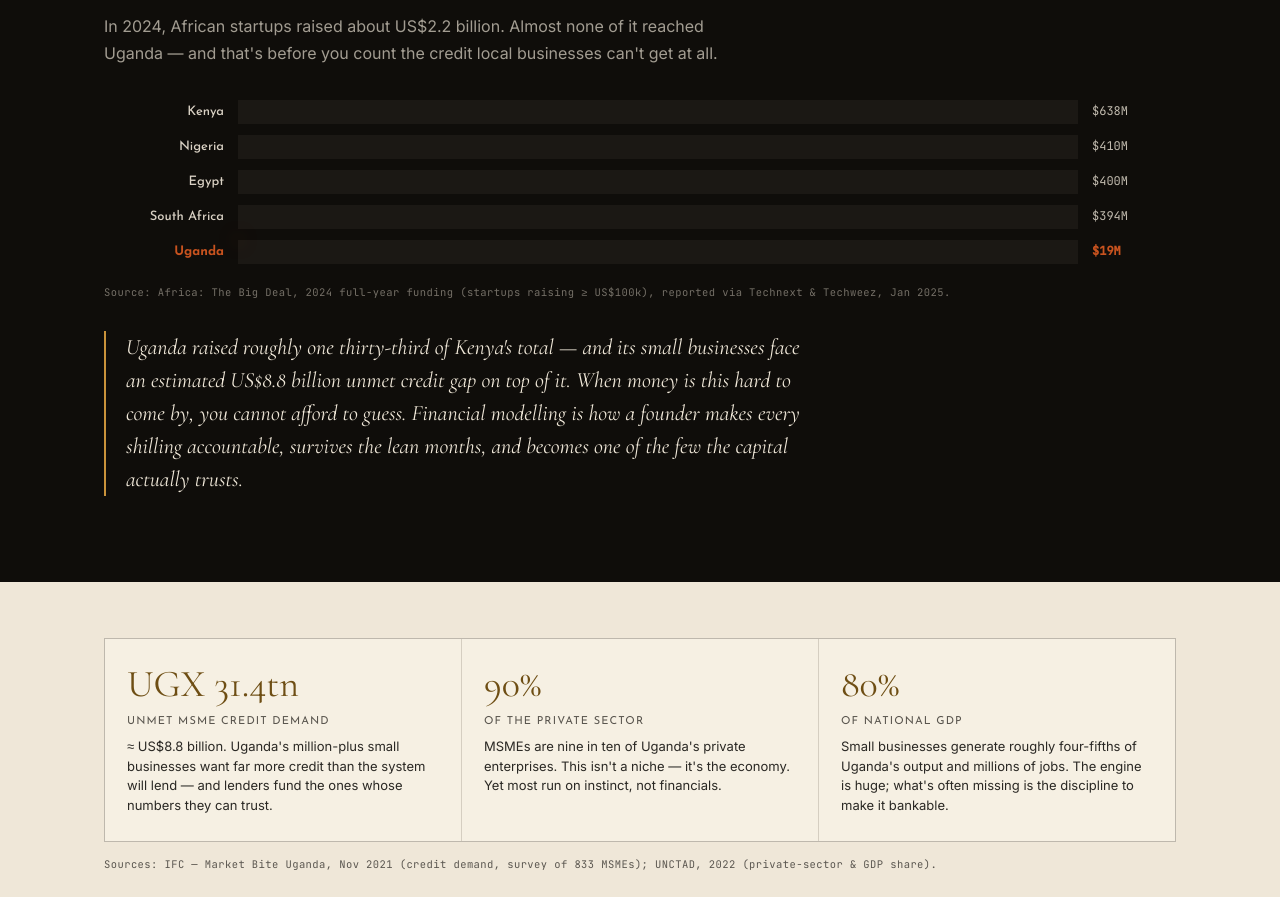
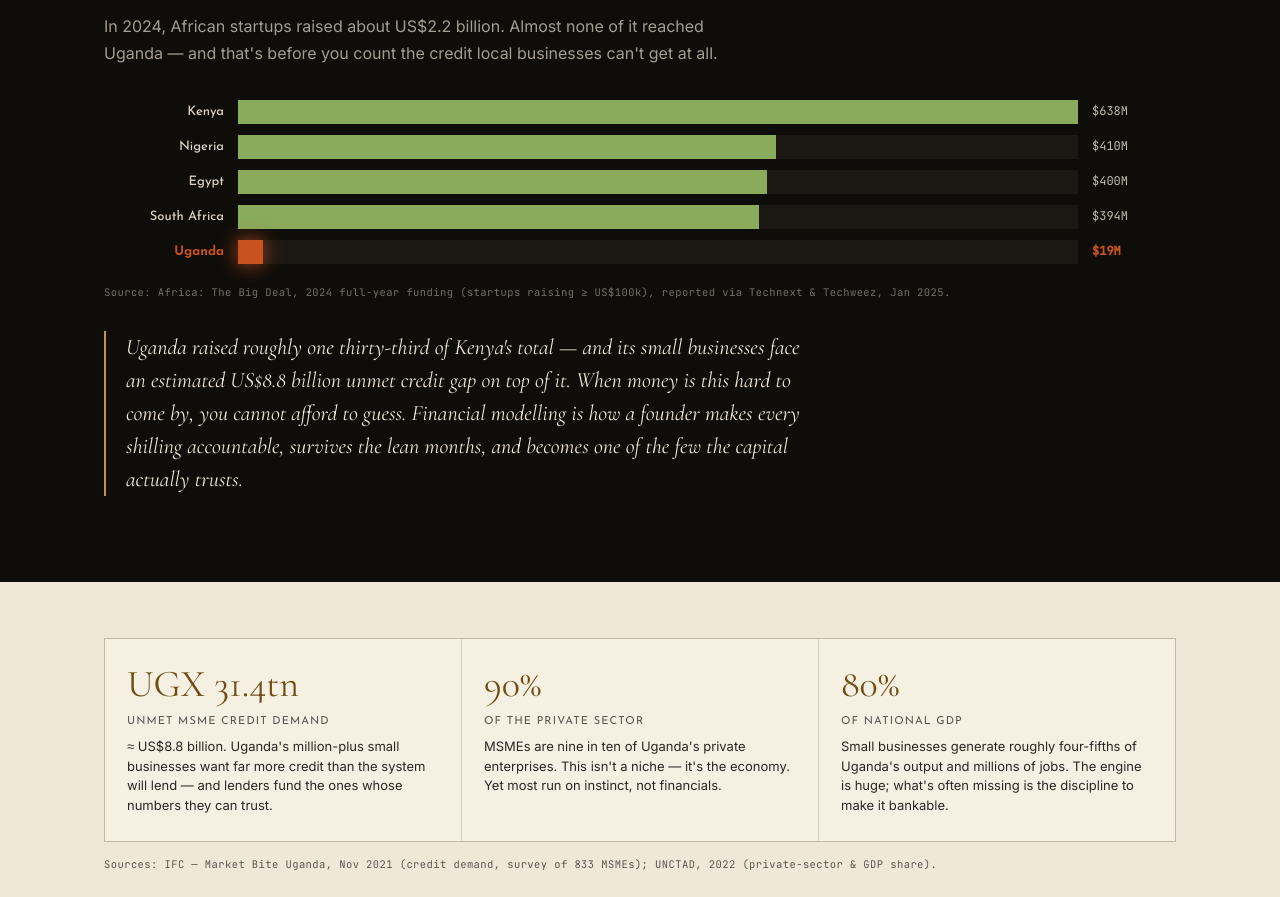
Before and after one commit to The-Founder-s-Sprint/founderssprint-site, a plain HTML site: page beta/method/finance.html in a window 1280 px wide. Shown: the part 1469-2366 px from the top of the page. Drawn offline with nearby package versions, Linux system fonts and the light colour scheme.

Commit message:
Method pages: fix invisible funding bars (display:block on .bar-fill)

```diff
--- a/beta/method/finance.html
+++ b/beta/method/finance.html
@@ -44,7 +44,7 @@
   .bar-row{display:grid;grid-template-columns:120px 1fr 84px;align-items:center;gap:14px;margin:11px 0;}
   .bar-row .lab{font-family:var(--sans);font-size:13px;font-weight:500;color:rgba(239,231,216,.9);text-align:right;}
   .bar-track{height:24px;background:rgba(239,231,216,.05);position:relative;}
-  .bar-fill{height:100%;background:var(--disc);transform:scaleX(0);transform-origin:left;animation:barGrow 1.05s cubic-bezier(.2,.75,.25,1) both;}
+  .bar-fill{display:block;height:100%;background:var(--sage);transform:scaleX(0);transform-origin:left;animation:barGrow 1.05s cubic-bezier(.2,.75,.25,1) both;}
   .bar-row:nth-child(1) .bar-fill{animation-delay:.1s;}
   .bar-row:nth-child(2) .bar-fill{animation-delay:.22s;}
   .bar-row:nth-child(3) .bar-fill{animation-delay:.34s;}
```
Also changed, not shown: beta/method/marketing.html (+1 -1 lines).
